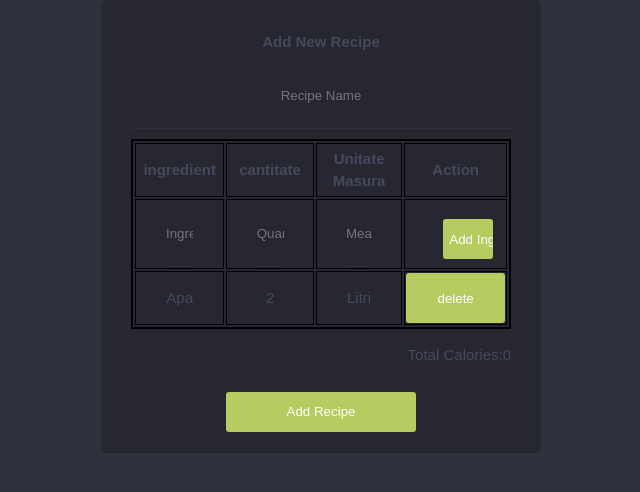
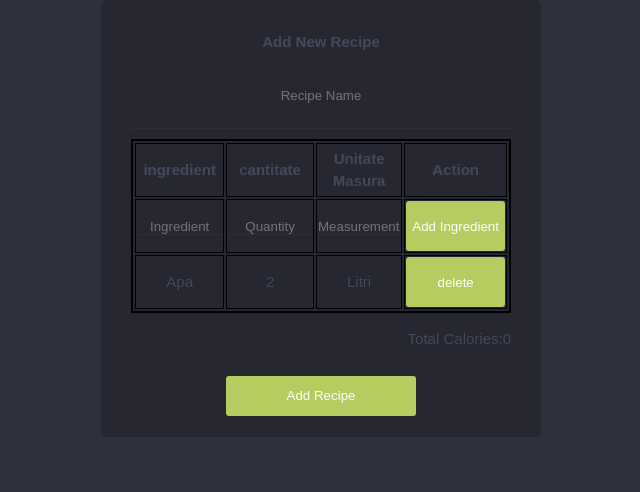
Before and after one commit to Andrei2498/Cal-o-web-3, a PHP site: page /html/newRecipe.html in a window 1280 px wide. Shown: the part 253-745 px from the top of the page, without its empty margins (319-959 px from the left). Run offline with PHP 8.4, Linux system fonts and the light colour scheme.

Commit message:
Update newRecipe.css

```diff
--- a/css/newRecipe.css
+++ b/css/newRecipe.css
@@ -60,7 +60,7 @@ h2 {
     box-shadow: 0px 1px 0px rgba(0,0,0,0.3),inset 0px 1px 0px rgba(255,255,255,0.07)
     }
 
-input[type="text"], input[type="password"] {
+input[type="text"]{
 width: 32%;
 padding: 25px 0px;
 background: transparent;
@@ -85,13 +85,19 @@ input[type="submit"] {
     transition: background 0.3s ease-in-out;
     margin-left:25%;
     }
-td input[value="delete"]{
+td input[value="delete"],td input[value="Add Ingredient"]{
     background: #b5cd60;
     border: 0;
     width: 100%;
     height: 100%;
     margin:0;
     cursor: pointer;
+}
+td input[type="text"]{
+    margin:0;
+    padding: 0;
+    width: 100%;
+    text-align: center;
 }
 input[type="submit"]:hover {
     background: #16aa56;
```
